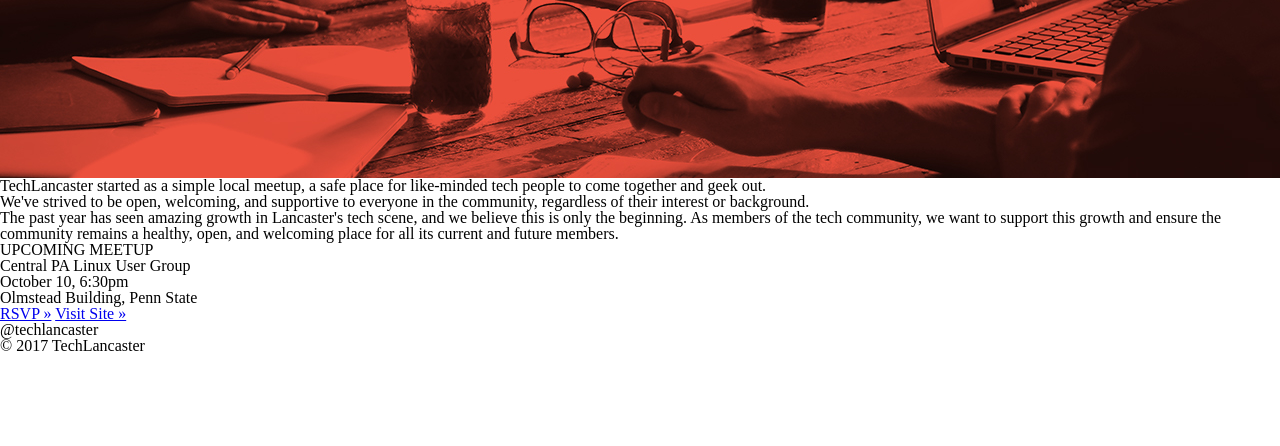
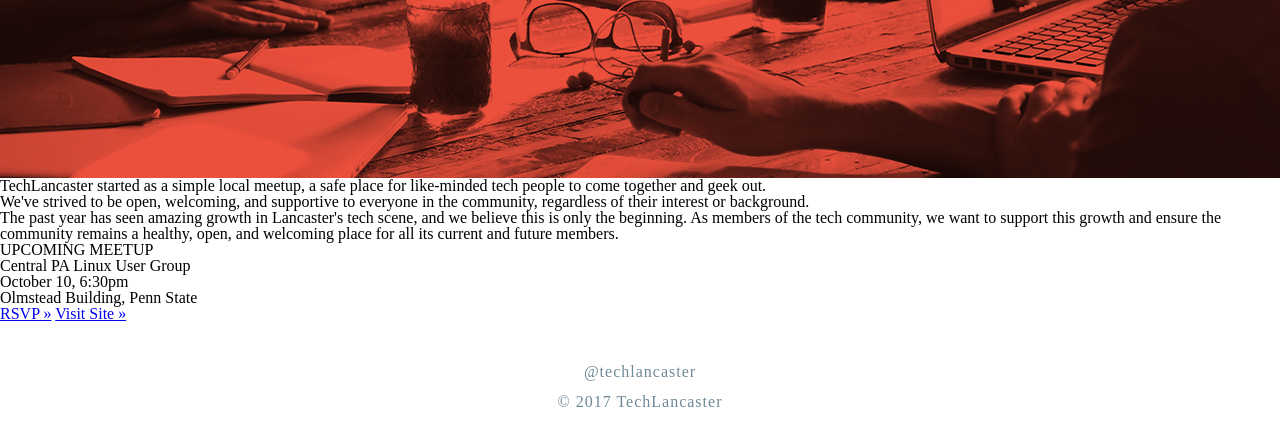
Before and after one commit to edgararodriguez/gascarodriguez-techlancaster, a plain HTML site: page index.html in a window 1280 px wide. Shown: the part 232-678 px from the top of the page. Drawn offline with Linux system fonts and the light colour scheme; a web font is replaced by a local one.

Commit message:
created my footer

```diff
--- a/style/footer.scss
+++ b/style/footer.scss
@@ -1,5 +1,12 @@
 //mobile//
-.footer{
+.footer1{
   width: 100%;
   padding: 35px 0;
+h3{
+  text-align: center;
+  size:20px;
+  line-height:30px;
+  letter-spacing: 1px;
+  color: #6f8998;
 }
+}
```
Also changed, not shown: style/style.css, 1 other file.
